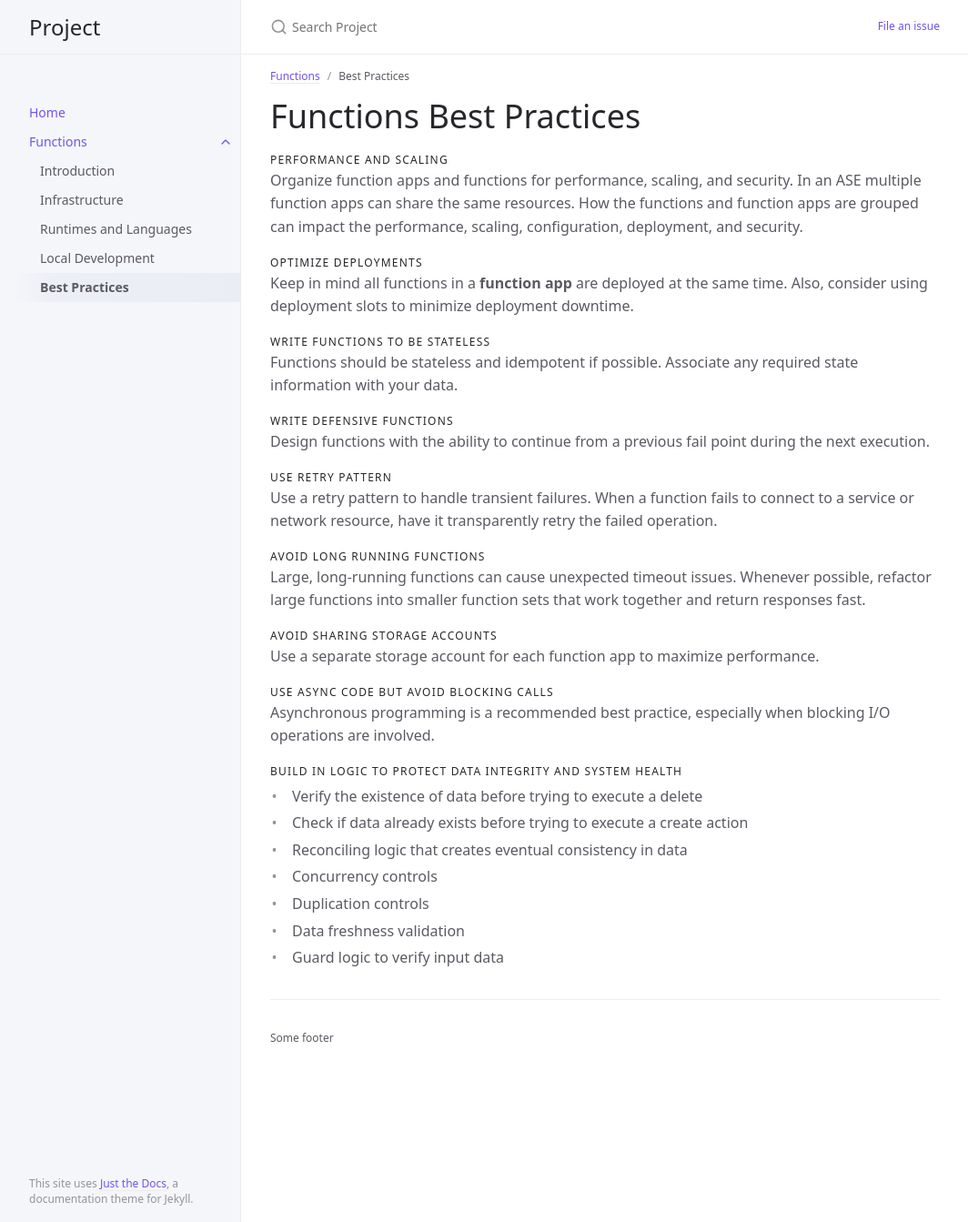
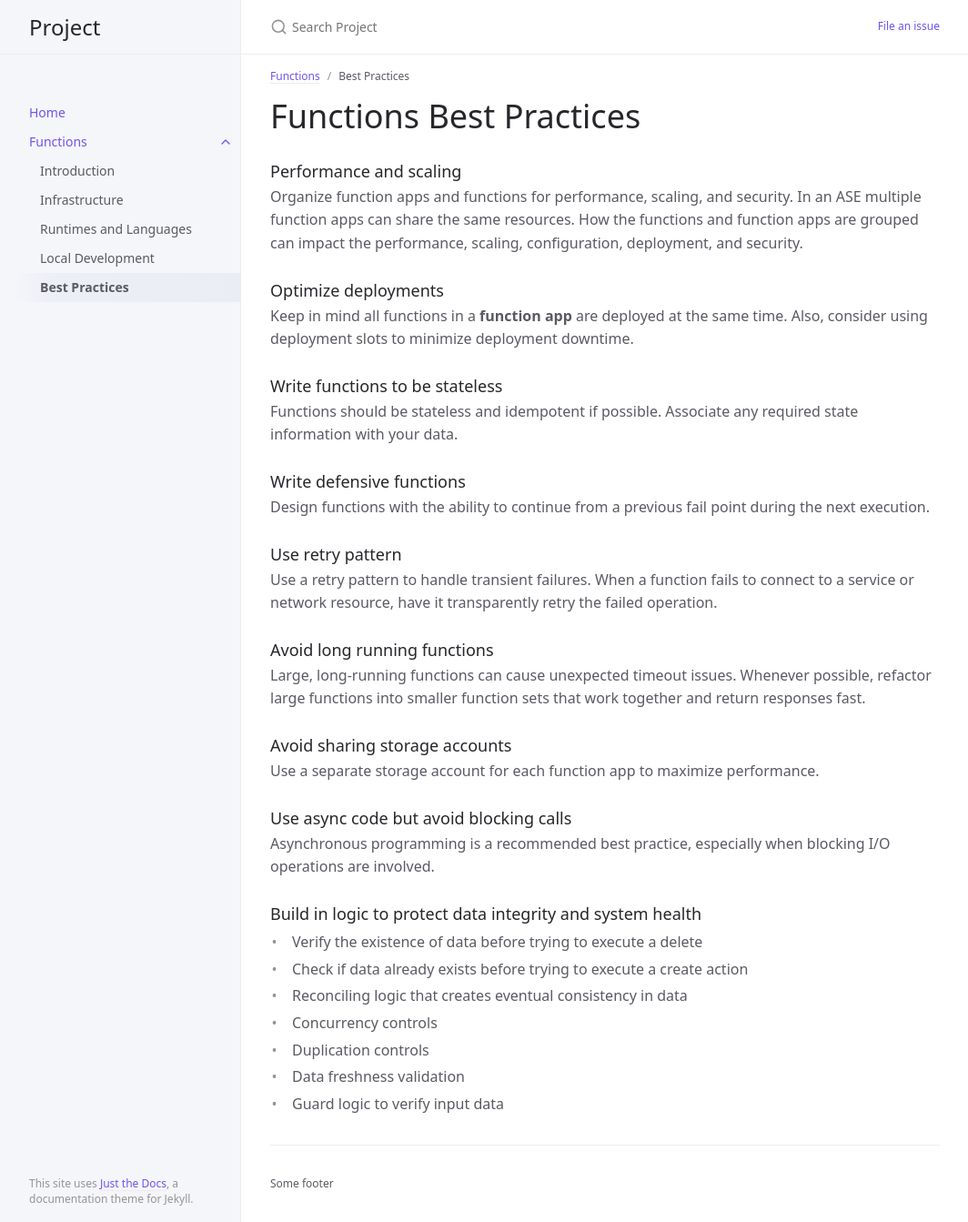
Before and after one commit to bwagner77/docs-test, a Jekyll site: the page built from function/best-practices.md, in a window 1280 px wide and 1343 px high. Shown: the whole window at 91% size, without its empty margins (107-1171 px from the left). Built offline with Jekyll 4.4.1, drawn with Linux system fonts in a browser that asks for light colours.

```diff
--- a/function/best-practices.md
+++ b/function/best-practices.md
@@ -8,44 +8,44 @@ nav_order: 5
 # Functions Best Practices
 {: .no_toc }
 
-#### Performance and scaling
+### Performance and scaling
 Organize function apps and functions for performance, scaling,
 and security. In an ASE multiple function apps can share the same
 resources. How the functions and function apps are grouped can impact the
 performance, scaling, configuration, deployment, and security.
 
-#### Optimize deployments
+### Optimize deployments
 Keep in mind  all functions in a **function app** are deployed at the
 same time. Also, consider using deployment slots to minimize deployment
 downtime.
 
-#### Write functions to be stateless
+### Write functions to be stateless
 Functions should be stateless and idempotent if possible. Associate any
 required state information with your data.
 
-#### Write defensive functions
+### Write defensive functions
 Design functions with the ability to continue from a previous fail point
 during the next execution.
 
-#### Use retry pattern
+### Use retry pattern
 Use a retry pattern to handle transient failures. When a function fails
 to connect to a service or network resource, have it transparently retry
 the failed operation.
 
-#### Avoid long running functions
+### Avoid long running functions
 Large, long-running functions can cause unexpected timeout issues.
 Whenever possible, refactor large functions into smaller function sets that
 work together and return responses fast.
 
-#### Avoid sharing storage accounts
+### Avoid sharing storage accounts
 Use a separate storage account for each function app to maximize
 performance.
 
-#### Use async code but avoid blocking calls
+### Use async code but avoid blocking calls
 Asynchronous programming is a recommended best practice, especially when
 blocking I/O operations are involved.
 
-#### Build in logic to protect data integrity and system health
+### Build in logic to protect data integrity and system health
 - Verify the existence of data before trying to execute a delete
 - Check if data already exists before trying to execute a create action
 - Reconciling logic that creates eventual consistency in data
```
Also changed, not shown: function/local-development.md (+1 -1 lines).
